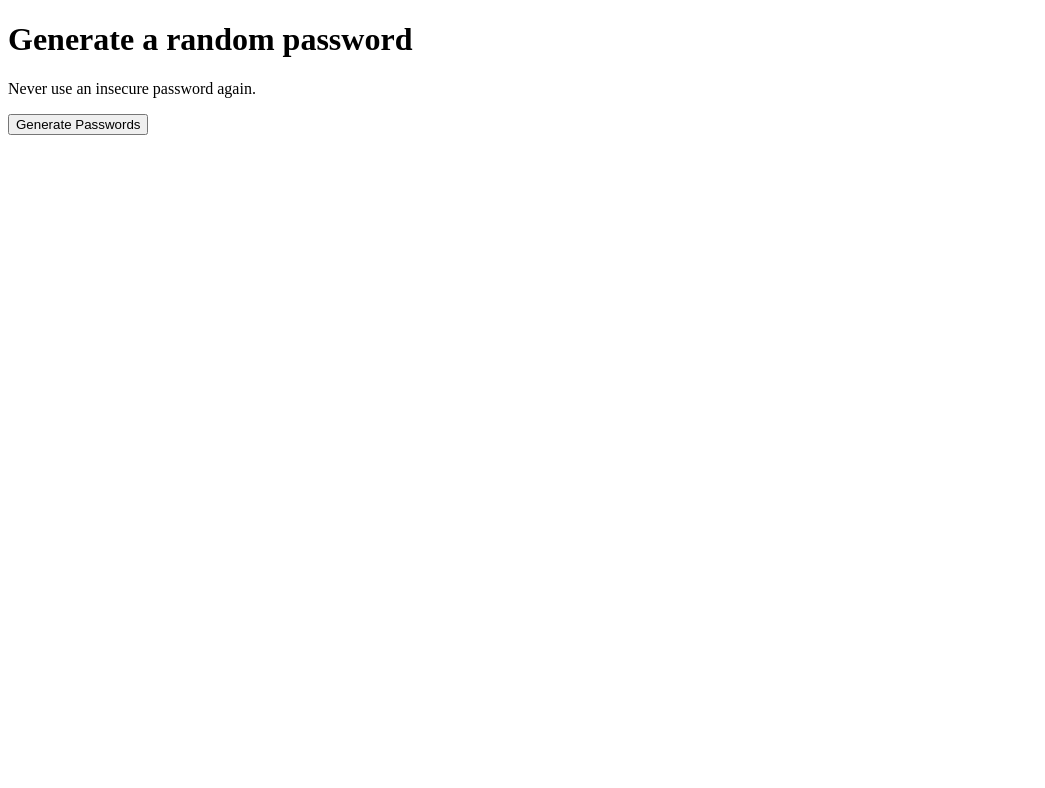
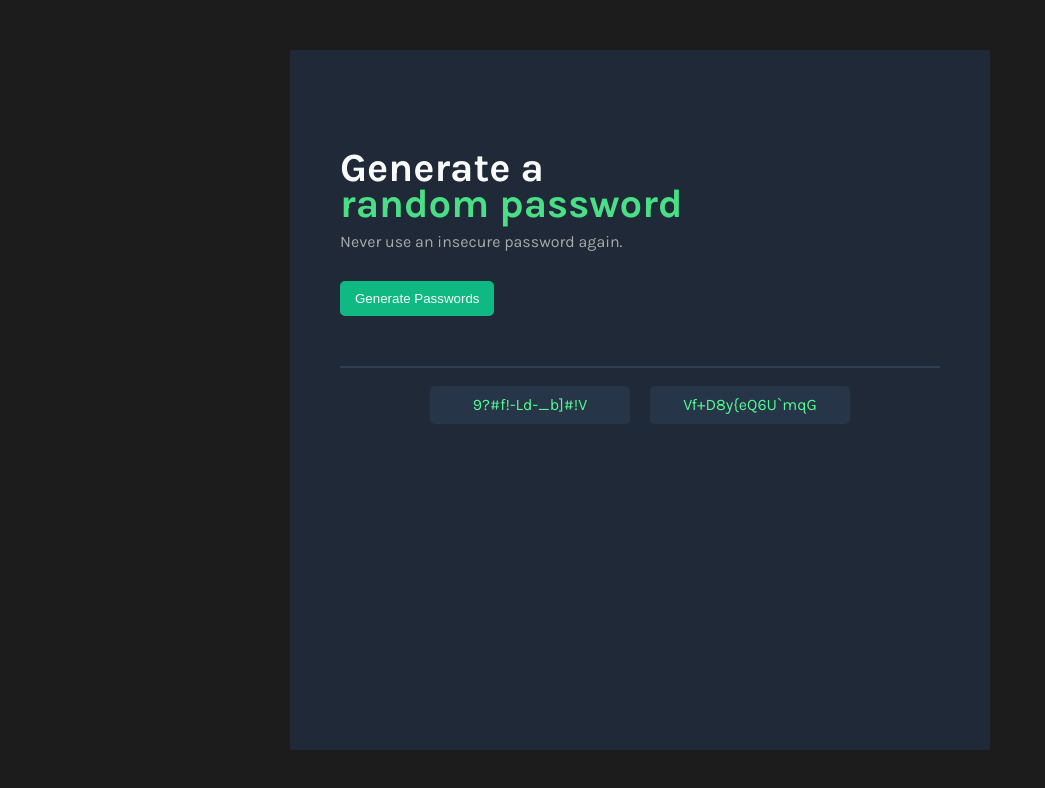
Before and after one commit to jjurelvalenzuela/random_password_generator, a plain HTML site: page index.html in a window 1280 px wide. Both pictures are taken after a click on the button "Generate Passwords". Shown: the whole page, without its empty margins (0-1045 px from the left). Drawn offline with Linux system fonts and the light colour scheme.

Commit message:
Final Output

```diff
--- a/index.css
+++ b/index.css
@@ -0,0 +1,80 @@
+/*
+Colors:
+
+White: #FAFAFA
+Green: #4ADF86
+Green-result: #55F991
+btn: #10B981
+Gray: #A9A9A9
+line - color: #2F3E53
+result-bg: #273549
+main-bg: #1F2937
+bg: #1C1C1C
+*/
+
+* {
+  margin: 0;
+  padding: 0;
+  box-sizing: border-box;
+}
+
+body {
+  font-family: "Karla", sans-serif;
+  height: 100vh;
+  background-color: #1c1c1c;
+  display: flex;
+  justify-content: center;
+  align-items: center;
+}
+
+.main-wrapper {
+  background-color: #1f2937;
+  width: 700px;
+  height: 700px;
+  padding: 100px 50px;
+}
+
+.title {
+  color: #fafafa;
+  font-size: 2.5rem;
+  line-height: 0.9;
+}
+
+.title span {
+  color: #4adf86;
+}
+
+.title-description {
+  color: #a9a9a9;
+  padding: 10px 0 30px 0;
+}
+
+#generate-el {
+  border: none;
+  color: #fafafa;
+  background-color: #10b981;
+  padding: 10px 15px;
+  border-radius: 5px;
+}
+
+.result-wrapper {
+  display: flex;
+  height: 75px;
+  justify-content: center;
+  align-items: center;
+  gap: 20px;
+  border-top: 2px solid #2f3e53;
+  margin: 50px 0 0 0;
+}
+
+#first-result-el,
+#second-result-el {
+  width: 200px;
+  height: 38px;
+  background-color: #273549;
+  border-radius: 5px;
+  color: #55f991;
+  display: flex;
+  justify-content: center;
+  align-items: center;
+}
--- a/index.html
+++ b/index.html
@@ -3,13 +3,28 @@
   <head>
     <meta charset="UTF-8" />
     <meta name="viewport" content="width=device-width, initial-scale=1.0" />
+    <link rel="preconnect" href="https://fonts.googleapis.com" />
+    <link rel="preconnect" href="https://fonts.gstatic.com" crossorigin />
+    <link
+      href="https://fonts.googleapis.com/css2?family=Inter:ital,opsz,wght@0,14..32,100..900;1,14..32,100..900&family=Karla:ital,wght@0,200..800;1,200..800&display=swap"
+      rel="stylesheet"
+    />
     <title>Random Password Generator</title>
     <link rel="stylesheet" href="index.css" />
   </head>
   <body>
-    <h1>Generate a <span>random password</span></h1>
-    <p>Never use an insecure password again.</p>
-    <button>Generate Passwords</button>
+    <main>
+      <div class="main-wrapper">
+        <h1 class="title">Generate a <br /><span>random password</span></h1>
+        <p class="title-description">Never use an insecure password again.</p>
+        <button id="generate-el">Generate Passwords</button>
+        <div class="result-wrapper">
+          <p id="first-result-el"><i class="fa-regular fa-clipboard"></i></p>
+          <p id="second-result-el"></p>
+        </div>
+      </div>
+    </main>
+
     <script src="index.js"></script>
   </body>
 </html>
--- a/index.js
+++ b/index.js
@@ -91,3 +91,43 @@ const characters = [
   "?",
   "/",
 ];
+
+let generateEl = document.querySelector("#generate-el");
+let firstResultEl = document.querySelector("#first-result-el");
+let secondResultEl = document.querySelector("#second-result-el");
+let passwordLength = 15;
+
+function generatePassword() {
+  let password = "";
+  for (let i = 0; i < passwordLength; i++) {
+    let randomIndex = Math.floor(Math.random() * characters.length);
+    password += characters[randomIndex];
+  }
+
+  return password;
+}
+
+generateEl.addEventListener("click", function () {
+  const generatedPasswordOne = generatePassword(passwordLength);
+  const generatedPasswordTwo = generatePassword(passwordLength);
+  firstResultEl.textContent = generatedPasswordOne;
+  secondResultEl.textContent = generatedPasswordTwo;
+});
+
+firstResultEl.addEventListener("click", () => {
+  if (firstResultEl.textContent.trim() !== "") {
+    navigator.clipboard
+      .writeText(firstResultEl.textContent)
+      .then(() => alert("First password copied!"))
+      .catch((err) => console.error("Failed to copy: ", err));
+  }
+});
+
+secondResultEl.addEventListener("click", () => {
+  if (secondResultEl.textContent.trim() !== "") {
+    navigator.clipboard
+      .writeText(secondResultEl.textContent)
+      .then(() => alert("Second password copied!"))
+      .catch((err) => console.error("Failed to copy: ", err));
+  }
+});
```
